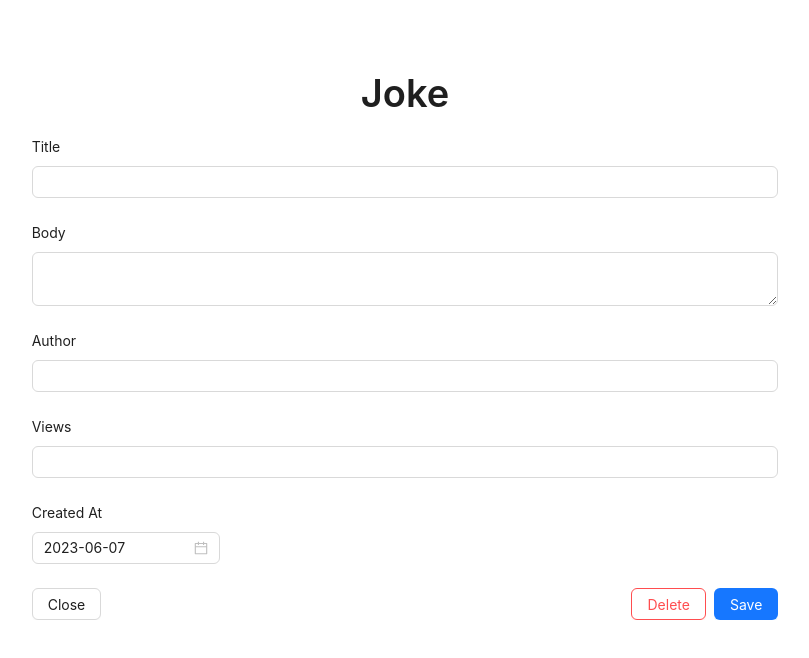
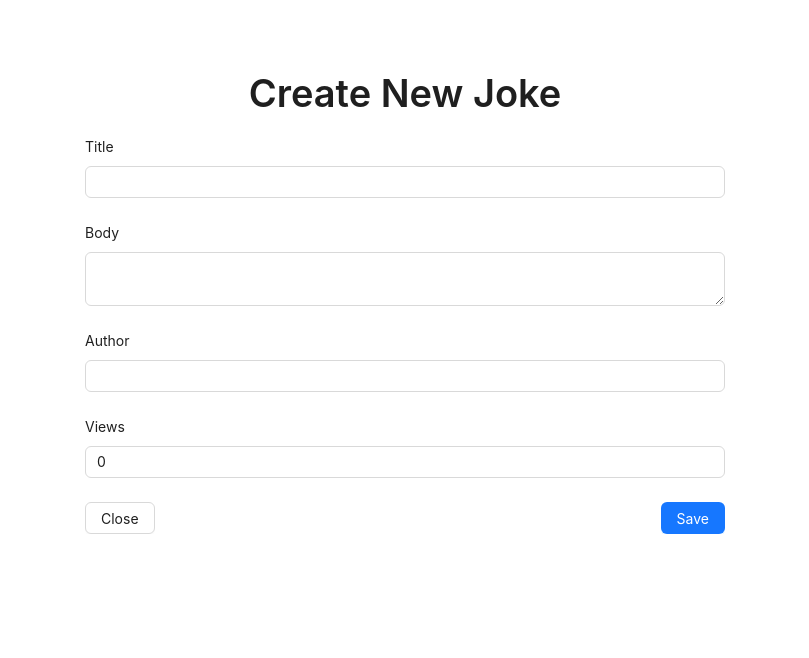
Before and after one commit to stangatimu/jokes, a Next.js app: page /jokes/create in a window 1280 px wide. Shown: the top 658 px of the page, without its empty margins (235-1044 px from the left). Built offline with nearby package versions, Linux system fonts and the light colour scheme; no server answers.

Commit message:
feat: added create new joke from

```diff
--- /dev/null
+++ b/src/components/templates/joke/create.tsx
@@ -0,0 +1,118 @@
+import React, { useEffect, useState } from "react";
+import {
+  Form,
+  Input,
+  DatePicker,
+  Row,
+  Col,
+  Typography,
+  Button,
+  Popconfirm,
+  Space,
+  message,
+} from "antd";
+import dayjs, { Dayjs } from "dayjs";
+import Link from "next/link";
+import { useCreateJokeMutation, useUpdateJokeMutation } from "@/services";
+import { useRouter } from "next/router";
+import { NewJoke } from "@/types/jokes";
+
+const CreateJoke: React.FC = () => {
+  const router = useRouter();
+  const [formData, setFormData] = useState<NewJoke>({
+    Title: "",
+    Body: "",
+    Author: "",
+    Views: 0,
+  });
+  const [createJoke, { isLoading, isError, isSuccess }] =
+    useCreateJokeMutation();
+
+  const handleFormChange = (fieldName: string, value: string | Dayjs) => {
+    setFormData((prevData) => ({
+      ...prevData,
+      [fieldName]: value,
+    }));
+  };
+
+  const handleUpdateJoke = async () => {
+    const res = await createJoke({
+      joke: { ...formData, CreatedAt: dayjs().valueOf() },
+    }).unwrap();
+    if (res?.id) {
+      message.success("Joke has been created successfully");
+      router.push("/");
+    }
+  };
+
+  return (
+    <Row justify={"center"} style={{ marginTop: "5em" }}>
+      <Typography.Title level={1}>{"Create New Joke"}</Typography.Title>
+      <Col span={24}></Col>
+      <Col lg={12} md={18} sm={22} xs={23}>
+        <Form layout="vertical">
+          <Row gutter={16} justify="center">
+            {isError && (
+              <Typography.Text type="danger">
+                {"Sorry, joke could not be updated. Try again later"}
+              </Typography.Text>
+            )}
+            <Col span={24}>
+              <Form.Item label="Title">
+                <Input
+                  value={formData.Title}
+                  onChange={(e) => handleFormChange("Title", e.target.value)}
+                />
+              </Form.Item>
+            </Col>
+            <Col span={24}>
+              <Form.Item label="Body">
+                <Input.TextArea
+                  value={formData.Body}
+                  onChange={(e) => handleFormChange("Body", e.target.value)}
+                />
+              </Form.Item>
+            </Col>
+            <Col span={24}>
+              <Form.Item label="Author">
+                <Input
+                  value={formData.Author}
+                  onChange={(e) => handleFormChange("Author", e.target.value)}
+                />
+              </Form.Item>
+            </Col>
+            <Col span={24}>
+              <Form.Item label="Views">
+                <Input
+                  type="number"
+                  value={formData.Views}
+                  onChange={(e) => handleFormChange("Views", e.target.value)}
+                />
+              </Form.Item>
+            </Col>
+
+            <Col span={24}>
+              <Row justify={"space-between"}>
+                <Link href={"/"}>
+                  <Button disabled={isLoading}>Close</Button>
+                </Link>
+                <Space>
+                  {isLoading ? (
+                    <Button loading={isLoading}>loading...</Button>
+                  ) : (
+                    <>
+                      <Button type="primary" onClick={handleUpdateJoke}>
+                        Save
+                      </Button>
+                    </>
+                  )}
+                </Space>
+              </Row>
+            </Col>
+          </Row>
+        </Form>
+      </Col>
+    </Row>
+  );
+};
+export default CreateJoke;
--- a/src/components/templates/joke/index.tsx
+++ b/src/components/templates/joke/index.tsx
@@ -9,14 +9,12 @@ import {
   Button,
   Popconfirm,
   Space,
-  notification,
   message,
 } from "antd";
 import dayjs, { Dayjs } from "dayjs";
 import Link from "next/link";
 import { useDeleteJokeMutation, useUpdateJokeMutation } from "@/services";
 import { useRouter } from "next/router";
-import { Joke } from "@/types/jokes";
 
 interface JokeDetailProps {
   joke?: {
--- a/src/pages/jokes/[joke].tsx
+++ b/src/pages/jokes/[joke].tsx
@@ -1,8 +1,6 @@
 import Head from "next/head";
-import JokesList from "@ui/templates/home";
 import { useGetJokeQuery } from "@/services";
 import { useRouter } from "next/router";
-import { parseParam } from "@/utils";
 import JokeDetail from "@/components/templates/joke";
 
 export default function Joke() {
--- /dev/null
+++ b/src/pages/jokes/create.tsx
@@ -0,0 +1,18 @@
+import Head from "next/head";
+import CreateJoke from "@ui/templates/joke/create";
+
+export default function Joke() {
+  return (
+    <>
+      <Head>
+        <title>New Joke</title>
+        <meta name="description" content="Jokes" />
+        <meta name="viewport" content="width=device-width, initial-scale=1" />
+        <link rel="icon" href="/favicon.ico" />
+      </Head>
+      <main>
+        <CreateJoke />
+      </main>
+    </>
+  );
+}
```
Also changed, not shown: src/components/templates/home/index.tsx (+14 -4 lines), src/types/jokes.ts (+6 -3 lines).
